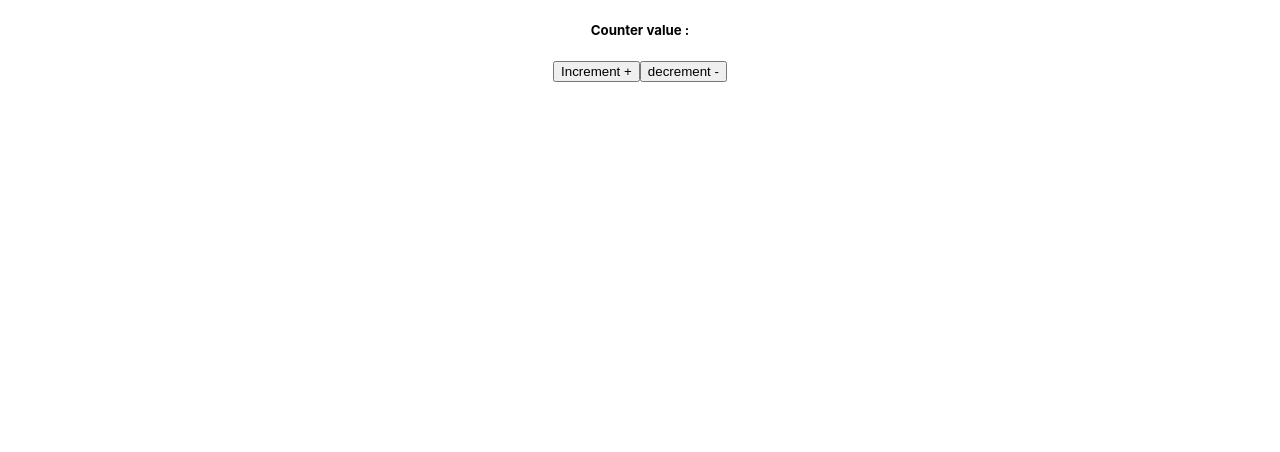
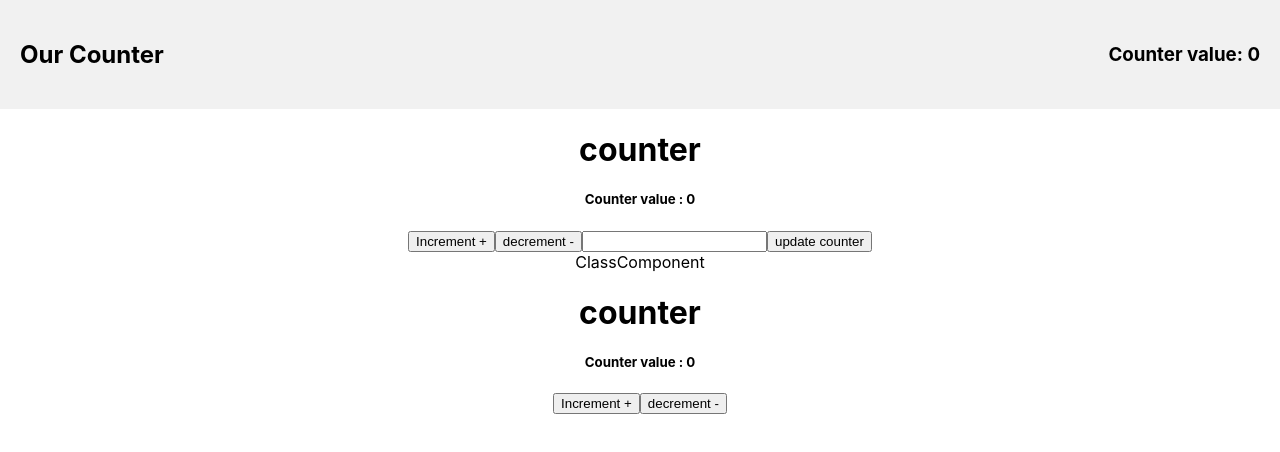
Before and after one commit to akshaali/react-learning, a React (Create React App) app: page / in a window 1280 px wide. Shown: the top 452 px of the page. Built offline with nearby package versions, Linux system fonts and the light colour scheme.

Commit message:
reducer- hooks and maps

```diff
--- a/package.json
+++ b/package.json
@@ -7,6 +7,7 @@
     "@testing-library/jest-dom": "^5.16.5",
     "@testing-library/react": "^13.4.0",
     "@testing-library/user-event": "^13.5.0",
+    "netlify-cli": "^12.10.0",
     "react": "^18.2.0",
     "react-dom": "^18.2.0",
     "react-redux": "^8.0.5",
--- a/src/App.js
+++ b/src/App.js
@@ -1,5 +1,7 @@
 import "./App.css";
 import Counter from "./Pages/Counter";
+import TopNavigation from "./Common/TopNavigation";
+import ClassComponent from "./Pages/classComp";
 import Store from "./Redux/store";
 import { Provider } from "react-redux";
 
@@ -8,7 +10,9 @@ function App() {
   return (
     <Provider store={Store}>
       <div className="App">
+        <TopNavigation />
         <Counter />
+        <ClassComponent />
       </div>
     </Provider>
   );
--- /dev/null
+++ b/src/Common/TopNavigation.js
@@ -0,0 +1,25 @@
+import { useSelector } from "react-redux";
+
+const TopNavigation = () => {
+  const counter = useSelector((state) => state.CounterReducer.counter);
+  return (
+    <div>
+      <div
+        style={{
+          display: "flex",
+          justifyContent: "space-between",
+          alignItems: "center",
+          padding: 20,
+          backgroundColor: "#f1f1f1",
+          borderWidth: 10,
+          borderColor: "red"
+        }}
+      >
+        <h2> Our Counter</h2>
+        <h3>Counter value: {counter}</h3>
+      </div>
+    </div>
+  );
+};
+
+export default TopNavigation;
--- a/src/Pages/Counter.js
+++ b/src/Pages/Counter.js
@@ -1,26 +1,35 @@
+import { useState } from "react";
 import { useDispatch, useSelector } from "react-redux";
 import {
   increamentCounterAction,
   decreamentCounterAction,
+  updateCounterAction,
 } from "../Redux/Actions/counter";
 
 const Counter = () => {
   const dispatch = useDispatch();
-  const state = useSelector((state) => state);
+  const counterState = useSelector((state) => state.CounterReducer);
 
-  console.log("Statesss from redux", state);
+  const [inputValue, setInputValue] = useState();
+
+  const handleOnChange = (event) =>{
+    setInputValue(event.target.value);
+  }
+
+  console.log("Statesss from redux", counterState);
 
   return (
     <div>
-      <h1>{state.title}</h1>
-      <h5>Counter value : {state.counter}</h5>
+      <h1>{counterState.title}</h1>
+      <h5>Counter value : {counterState.counter}</h5>
       <button onClick={() => dispatch(increamentCounterAction())}>
-        {" "}
         Increment +
       </button>
       <button onClick={() => dispatch(decreamentCounterAction())}>
         decrement -
       </button>
+      <input type="number" onChange={handleOnChange} />
+      <button onClick={() => dispatch(updateCounterAction(inputValue))}>update counter</button>
     </div>
   );
 };
--- /dev/null
+++ b/src/Pages/classComp.js
@@ -0,0 +1,38 @@
+import React from "react";
+import { connect } from "react-redux";
+import {
+  increamentCounterAction,
+  decreamentCounterAction,
+} from "../Redux/Actions/counter";
+
+class ClassComponent extends React.Component {
+  render() {
+    console.log("props of ClassComponent", this.props);
+    const { counterstates, decreamentCounterAction, increamentCounterAction } =
+      this.props;
+    return (
+      <div>
+        ClassComponent
+        <h1>{counterstates.title}</h1>
+        <h5>Counter value : {counterstates.counter}</h5>
+        <button onClick={() => increamentCounterAction()}>Increment +</button>
+        <button onClick={() => decreamentCounterAction()}>decrement -</button>
+      </div>
+    );
+  }
+}
+
+const mapStateToProps = (state) => {
+  return {
+    counterstates: state.CounterReducer,
+  };
+};
+
+const mapDispatchToProps = (dispatch) => {
+  return {
+    increamentCounterAction: () => dispatch(increamentCounterAction()),
+    decreamentCounterAction: () => dispatch(decreamentCounterAction()),
+  };
+};
+
+export default connect(mapStateToProps, mapDispatchToProps)(ClassComponent);
--- a/src/Redux/Actions/counter.js
+++ b/src/Redux/Actions/counter.js
@@ -2,12 +2,20 @@
 
 export const INCREAMENT_COUNTER = "INCREAMENT_COUNTER";
 export const DECREAMENT_COUNTER = "DECREAMENT_COUNTER";
+export const UPDATE_COUNTER = "UPDATE_COUNTER";
 
 export const increamentCounterAction = () => {
-  console.log("IncrementCounterAction called")
+  console.log("IncrementCounterAction called");
   return {
     type: INCREAMENT_COUNTER,
   };
 };
 
 export const decreamentCounterAction = () => ({ type: DECREAMENT_COUNTER });
+
+export const updateCounterAction = (payload) => {
+  return {
+    type: UPDATE_COUNTER,
+    payload,
+  };
+};
--- a/src/Redux/Reducers/counter.js
+++ b/src/Redux/Reducers/counter.js
@@ -1,4 +1,4 @@
-import { DECREAMENT_COUNTER, INCREAMENT_COUNTER } from "../Actions/counter";
+import { DECREAMENT_COUNTER, INCREAMENT_COUNTER, UPDATE_COUNTER } from "../Actions/counter";
 
 const initialState = {
   counter: 0,
@@ -12,6 +12,9 @@ const CounterReducer = (state = initialState, action) => {
     case INCREAMENT_COUNTER:
       console.log("INCREAMENT_COUNTER redux called", state);
       return { ...state, counter: state.counter + 1 };
+    case UPDATE_COUNTER:
+      console.log("Updatecounter reducer called", action);
+      return { ...state, counter : Number(action.payload)};
     default:
       return { ...state };
   }
--- a/src/Redux/Reducers/step.js
+++ b/src/Redux/Reducers/step.js
@@ -2,7 +2,7 @@ import { DECREAMENT_COUNTER, INCREAMENT_COUNTER } from "../Actions/counter";
 
 const initialState = {
   counter: 0,
-  title: "counter",
+  title: "step",
 };
 
 const CounterReducer = (state = initialState, action) => {
```
Also changed, not shown: public/shoppingCart.png (added).
